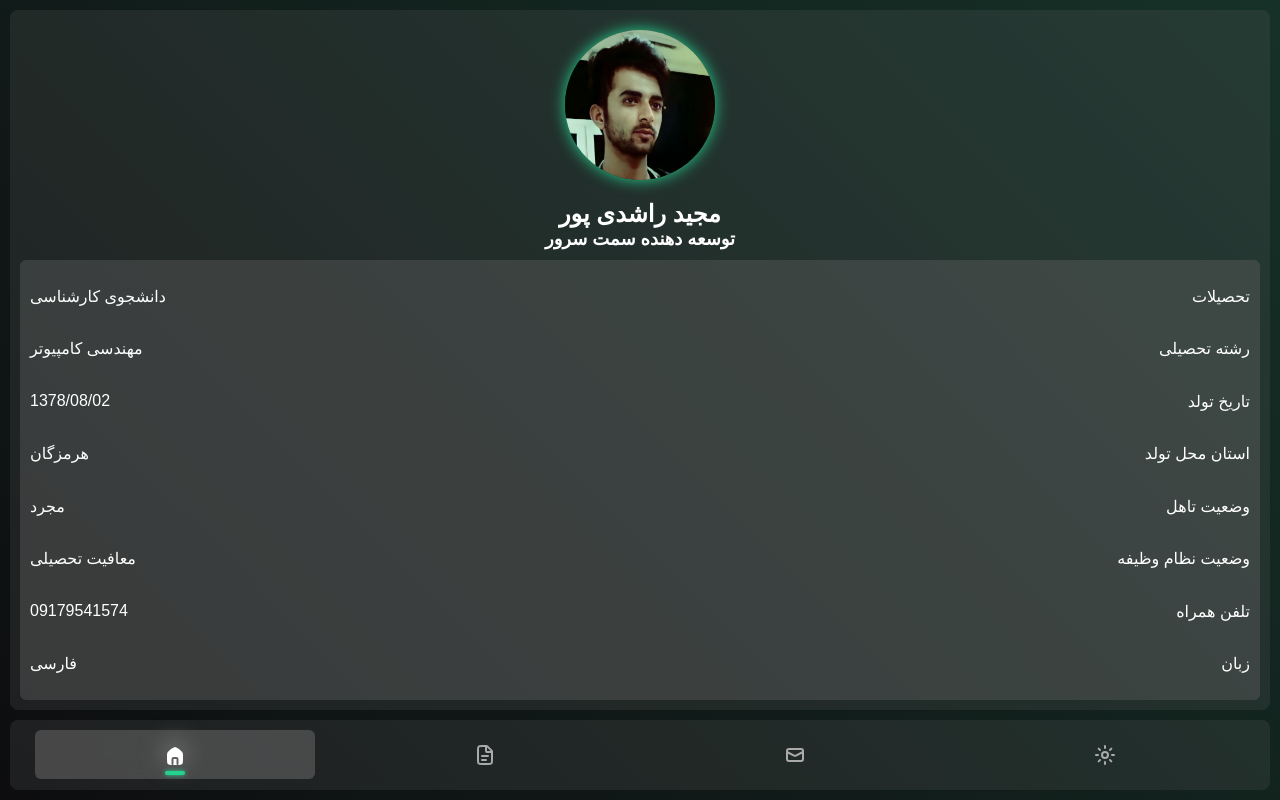
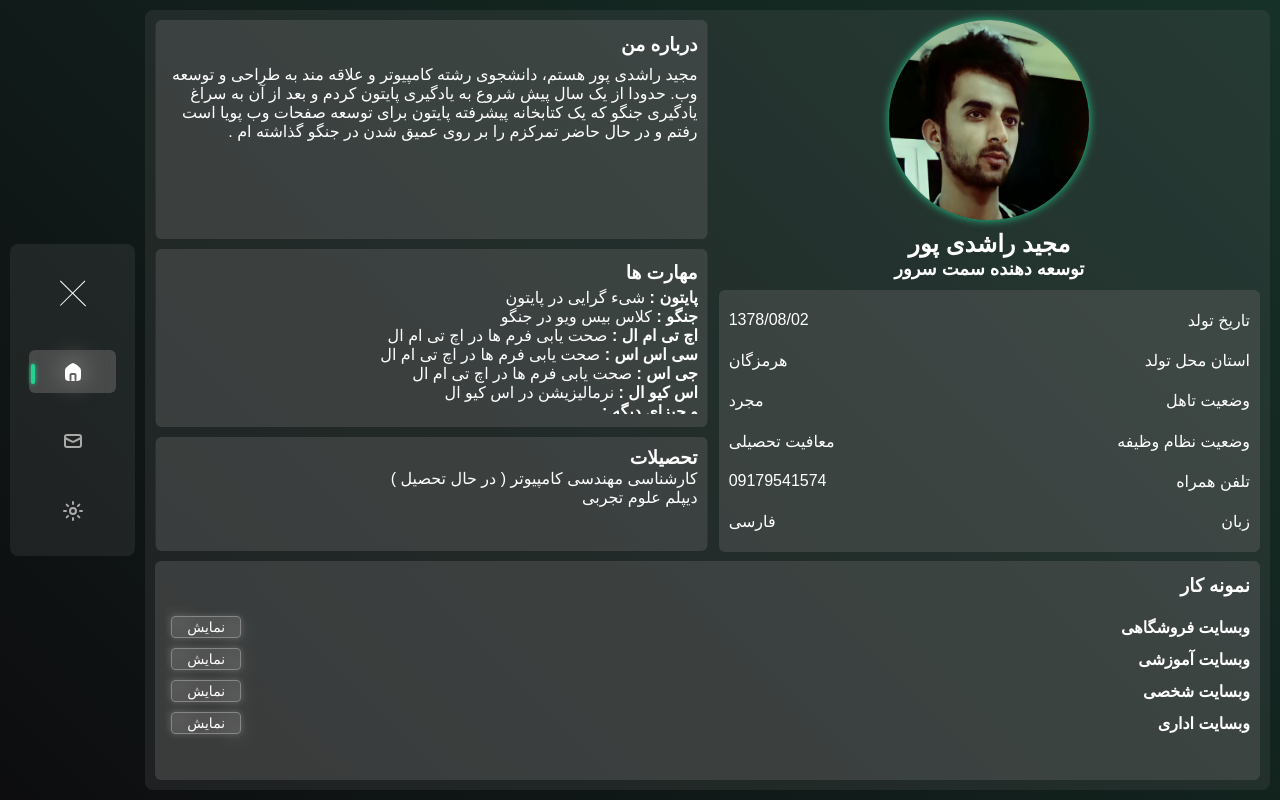
Before and after one commit to MajidRashedipour/MajidRashedipour.github.io, a plain HTML site: page index.html in a window 1280 px wide. Drawn offline with Linux system fonts and the light colour scheme.

Commit message:
change home page for table devices

```diff
--- a/index.html
+++ b/index.html
@@ -158,18 +158,21 @@
         </section>
 
     </main>
-    <nav>
+    <nav class="">
         <ul>
-            <li class="nav-home active">
+            <li class="container">
+                <span class="hamburger close"></span>
+            </li>
+            <li class="list nav-home active">
                 <a href="#" id="home"></a>
             </li>
-            <li class="nav-resume">
+            <li class="list nav-resume">
                 <a href="#"></a>
             </li>
-            <li class="nav-message">
+            <li class="list nav-message">
                 <a href="#"></a>
             </li>
-            <li>
+            <li class="mood">
                 <a href="#"><img src="styles/icons/sun.svg" alt="Sun"></a>
             </li>
             <div class="indicator"></div>
@@ -178,12 +181,17 @@
     </nav>
 
     <script>
-        const list = document.querySelectorAll("li");
+        document.querySelector('.container').addEventListener("click", () => {
+            document.querySelector(".hamburger").classList.toggle("close");
+            document.querySelector("nav").classList.toggle("hid-nav");
+
+        });
+        const list = document.querySelectorAll(".list");
         function activeLink() {
             list.forEach((item) => {
                 item.classList.remove("active");
                 this.classList.add("active");
-                switch (this.classList[0]) {
+                switch (this.classList[1]) {
                     case "nav-home":
                         document.querySelector(".home").style.transform = "translateX(0)";
                         document.querySelector(".resume").style.transform = "translateX(200%) translateY(-100%)";
--- a/styles/style.css
+++ b/styles/style.css
@@ -1,14 +1,3 @@
-body::-webkit-scrollbar {
-    width: 12px;               /* width of the entire scrollbar */
-  }
-  body::-webkit-scrollbar-track {
-    background: orange;        /* color of the tracking area */
-  }
-  body::-webkit-scrollbar-thumb {
-    background-color: blue;    /* color of the scroll thumb */
-    border-radius: 20px;       /* roundness of the scroll thumb */
-    border: 3px solid orange;  /* creates padding around scroll thumb */
-  }
 * {
     margin: 0;
     padding: 0;
@@ -58,7 +47,7 @@ main>.home>.photo-box>img {
     width: 150px;
     height: 150px;
     border-radius: 50%;
-    box-shadow: 0 0 15px #24D18F;
+    box-shadow: 0 0 10px #24D18F;
     margin: 10px 0;
 }
 main>.home>.photo-box>h1 {
@@ -298,6 +287,8 @@ nav {
     background: rgba(99, 99, 99, 0.2);
     border-radius: 8px;
     position: relative;
+    overflow: hidden;
+    transition: 0.6s;
 }
 nav>ul {
     width: 100%;
@@ -353,26 +344,178 @@ nav>ul>li {
 }
 
 nav ul li:nth-child(1) {
+    display: none;
+}
+nav ul li:nth-child(2) {
     background-image: url(./icons/home.svg);
 }
-nav ul li:nth-child(2) {
+nav ul li:nth-child(3) {
     background-image: url(./icons/resume.svg);
 }
-nav ul li:nth-child(3) {
+nav ul li:nth-child(4) {
     background-image: url(./icons/message.svg);
 }
-nav ul li:nth-child(1).active {
+nav ul li:nth-child(2).active {
     background-image: url(./icons/home-active.svg);
 }
-nav ul li:nth-child(2).active {
+nav ul li:nth-child(3).active {
     background-image: url(./icons/resume-active.svg);
 }
-nav ul li:nth-child(3).active {
+nav ul li:nth-child(4).active {
     background-image: url(./icons/message-active.svg);
 }
-nav ul li:nth-child(2).active ~ .indicator {
+nav ul li:nth-child(3).active ~ .indicator {
     transform: translateX(calc(100% + 30px));
 }
-nav ul li:nth-child(3).active ~ .indicator {
+nav ul li:nth-child(4).active ~ .indicator {
     transform: translateX(calc(100% * 2 + 30px * 2));
 }
+
+@media (min-width: 768px) {
+    body {
+        flex-direction: row;
+        justify-content: space-around;
+        align-items: center;
+    }
+    main {
+        width: 90%;
+        height: 100%;
+        margin-bottom: 0px;
+        margin-left: 10px;
+    }
+
+    /* Home */
+
+    main>.home {
+        width: 49%;
+        height: 70%;
+    }
+    main>.home>.photo-box>img {
+        width: 200px;
+        height: 200px;
+        margin: 0;
+    }
+    main>.home>.detail>div:nth-child(1),
+    main>.home>.detail>div:nth-child(2) {
+        display: none;
+    }
+
+    /* Resume */
+
+    main>.resume {
+        width: 50%;
+        height: 100%;
+        transform: translateX(-100%) translateY(-70%) !important;
+        opacity: 1 !important;
+        transition: 0.5s;
+    }
+    main>.resume>.skills {
+        height: 40%;
+    }
+    main>.resume>.sample-work {
+        width: 200%;
+        transform: translateX(50%)
+    }
+
+    /* Nvigation */
+
+    nav {
+        width: 10%;
+        height: 40%;
+    }
+    .hid-nav {
+        background: transparent;
+    }
+    .hid-nav .nav-home,
+    .hid-nav .nav-message,
+    .hid-nav .mood,
+    .hid-nav .indicator {
+        opacity: 0;
+    }
+    .hid-nav .nav-home {
+        transform: translateX(-150%);
+    }
+    .hid-nav .nav-message {
+        transform: translateX(-300%);
+    }
+    .hid-nav .mood {
+        transform: translateX(-500%);
+    }
+    .hid-nav .indicator {
+        left: -200%;
+    }
+    nav>ul {
+        flex-direction: column;
+    }
+    nav>ul>li:nth-child(3) {
+        display: none;
+    }
+    .indicator {
+        width: 70%;
+        height: calc(100%/4 - 35px);
+        left: 15%;
+        top: 36px;
+    }
+    .indicator::after {
+        width: 4px;
+        height: 20px;
+        top: calc(50% - 8px);
+        left: 2%;
+    }
+    nav ul li:nth-child(1) {
+        display: block;
+    }
+    nav ul li:nth-child(2).active ~ .indicator {
+        transform: translateY(calc(100% + 27px));
+    }
+    nav ul li:nth-child(4).active ~ .indicator {
+        transform: translateY(calc(200% + 52px));
+    }
+    .container {
+        width: 36px;
+        height: 36px;
+        position: relative;
+        overflow: hidden;
+    }
+    .hamburger {
+        width: 36px;
+        height: 1px;
+        position: absolute;
+        top: 25%;
+        left: 0px;
+        background-color: #fff;
+        transition: 0.5s;
+    }
+    .hamburger::before {
+        content: '';
+        width: 25px;
+        height: 1px;
+        position: absolute;
+        top: 10px;
+        left: 0;
+        background-color: #fff;
+        transition: 0.8s;
+    }
+    .hamburger::after {
+        content: '';
+        width: 20px;
+        height: 1px;
+        position: absolute;
+        top: 20px;
+        left: 0;
+        background-color: #fff;
+        transition: 0.6s;
+    }
+    .close::before {
+        transform: translate(-200%);
+    }
+    .close {
+        top: 45%;
+        transform: rotateZ(45deg);
+    }
+    .close::after {
+        width: 35px;
+        top: 0px;
+        transform: rotateZ(-90deg);
+    }
+}
```
